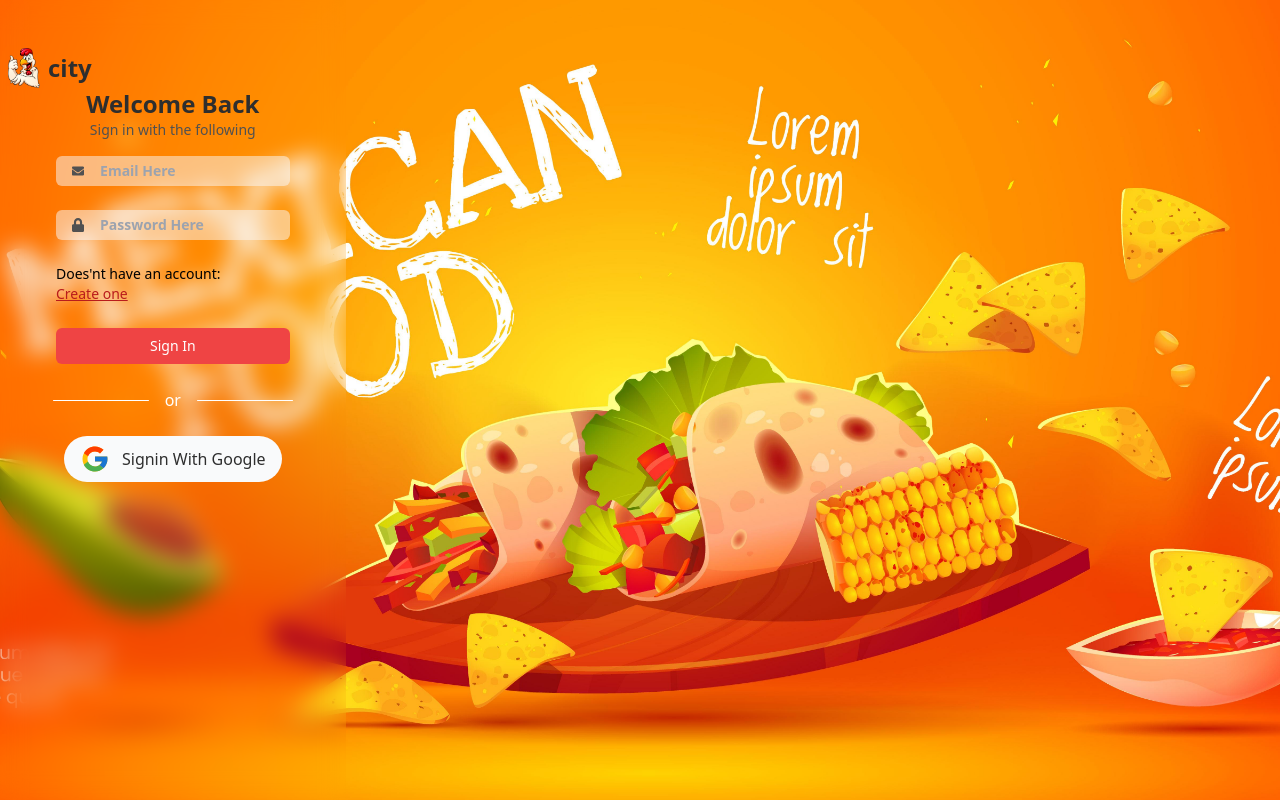
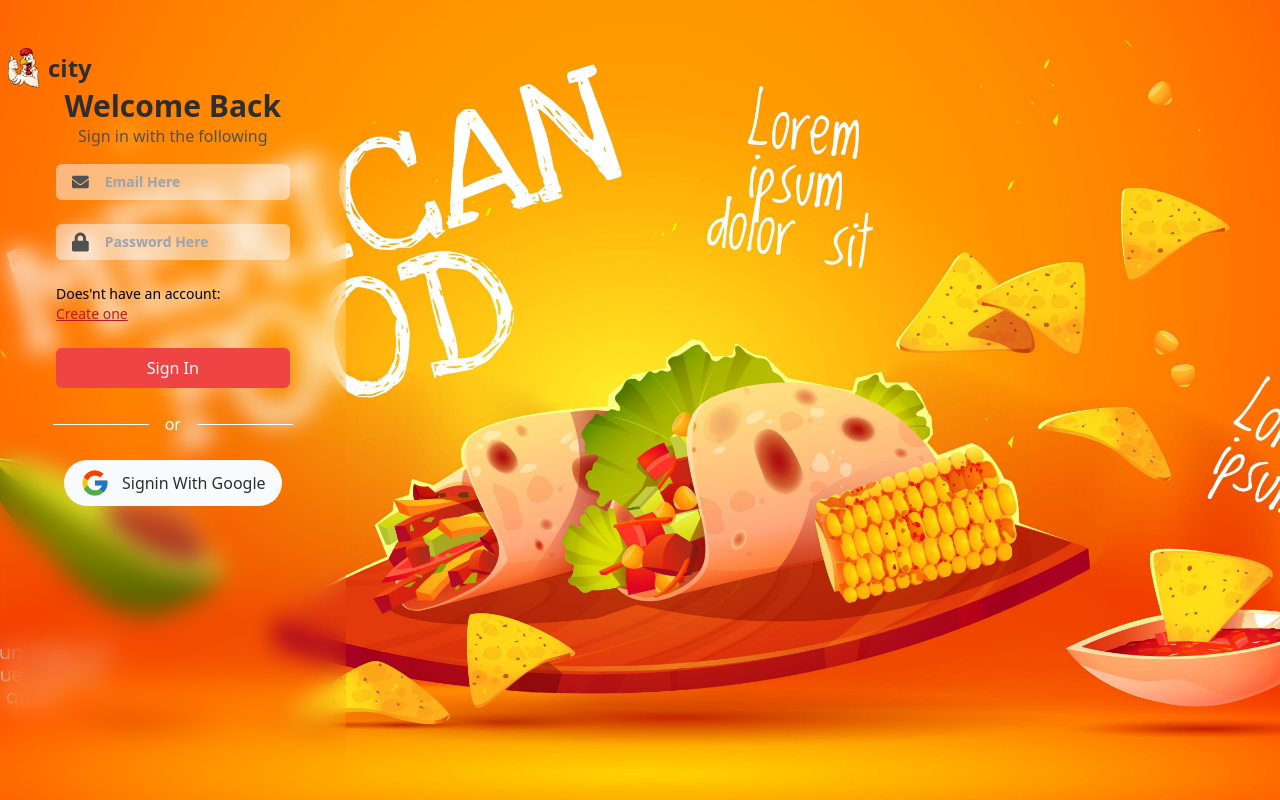
Before and after one commit to web461/restuarant-website, a React (Create React App) app: page /login in a window 1280 px wide. Built offline with nearby package versions, Linux system fonts and the light colour scheme.

Commit message:
Your commit message here

```diff
--- a/src/containers/Login.jsx
+++ b/src/containers/Login.jsx
@@ -28,13 +28,13 @@ import { buttonClick } from '../animations/index.js'
         </div>
 
 {        /**welcome text */
-}        <p className='text-2xl font-semibold text-headingColor  '>Welcome Back</p>
-        <p className='text-sm text-textColor  '>{isSignUp? "Sign up" : "Sign in"} with the following</p>
+}        <p className='text-3xl font-semibold text-headingColor  '>Welcome Back</p>
+        <p className='text-md text-textColor  '>{isSignUp? "Sign up" : "Sign in"} with the following</p>
          {/**input section */}
          <div className='w-full flex flex-col items-center justify-center gap-6 px-4 md:px-12 py-4'>
             <LoginInput
              placeHolder={"Email Here"}
-             Icon={<FaEnvelope className='text-sm text-textColor' />}
+             Icon={<FaEnvelope className='text-xl text-textColor' />}
               InputState={userEmail}
               InputStateFunc={setuserEmail}
                type="email"
@@ -43,7 +43,7 @@ import { buttonClick } from '../animations/index.js'
 
             <LoginInput
              placeHolder={"Password Here"}
-             Icon={<FaLock className='text-sm text-textColor' />}
+             Icon={<FaLock className='text-xl text-textColor' />}
               InputState={password}
               InputStateFunc={setpassword}
                type="email"
@@ -77,11 +77,11 @@ import { buttonClick } from '../animations/index.js'
                 </p>}
 
                 {/**button section */}
-              {isSignUp ?   <motion.button className='w-full px-4 py-2 rounded-md bg-red-500 cursor-pointer text-white text-sm capitalize hover:bg-red-600 transition-all duration-150'>
+              {isSignUp ?   <motion.button className='w-full px-4 py-2 rounded-md bg-red-500 cursor-pointer text-white text-md capitalize hover:bg-red-600 transition-all duration-150'>
                    sign up
                    </motion.button>:
 
-                   <motion.button className='w-full px-4 py-2 rounded-md bg-red-500 cursor-pointer text-white text-sm capitalize hover:bg-red-600 transition-all duration-150'>
+                   <motion.button className='w-full px-4 py-2 rounded-md bg-red-500 cursor-pointer text-white text-md capitalize hover:bg-red-600 transition-all duration-150'>
                    sign in
                    </motion.button>}
 
```
